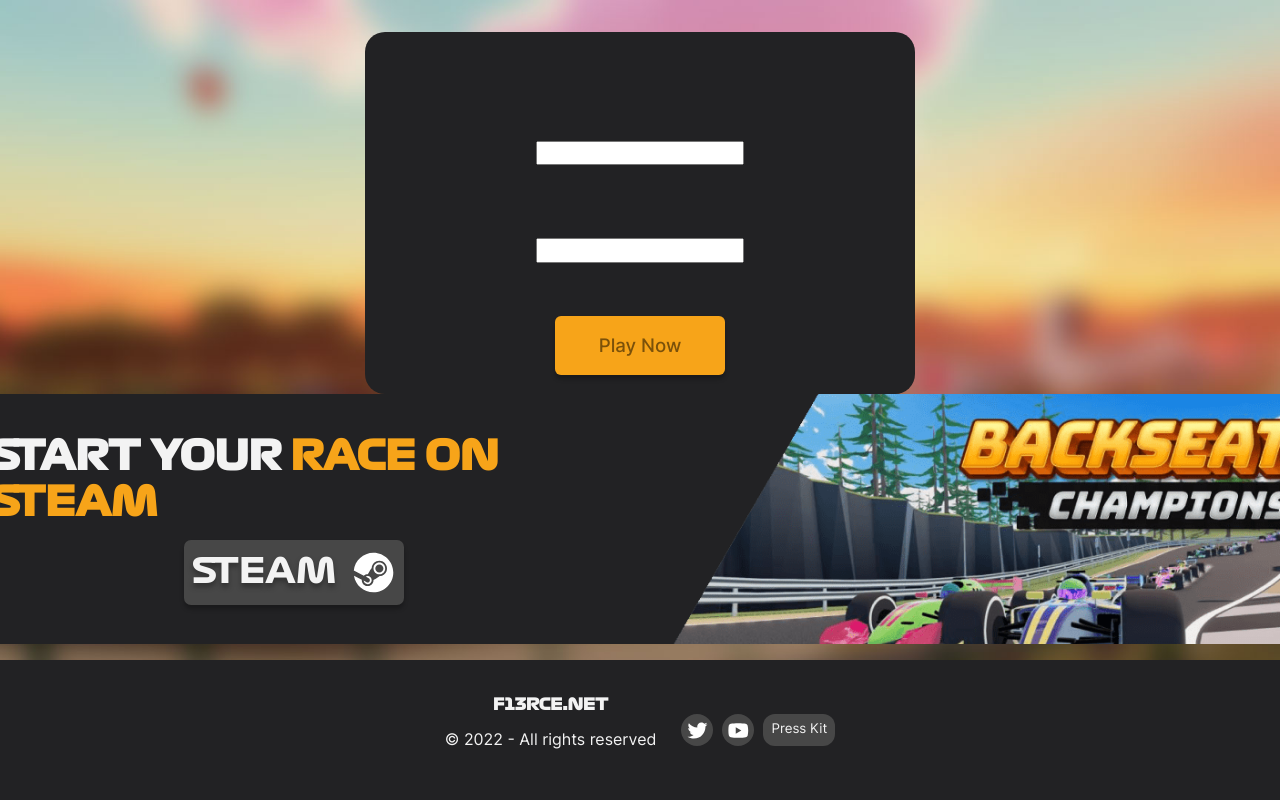
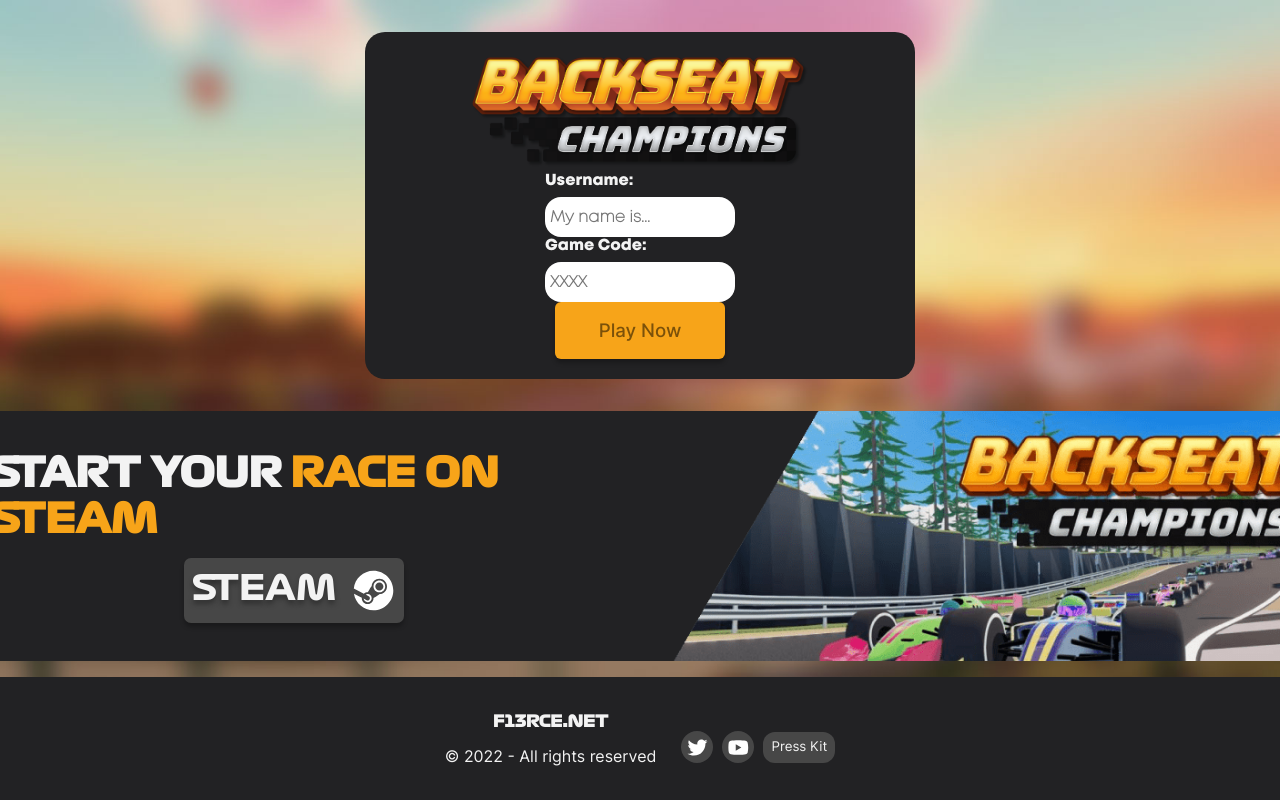
Before and after one commit to Pokang/backseat-remoteplay, an Angular app: page / in a window 1280 px wide. Built offline with nearby package versions, Linux system fonts and the light colour scheme.

Commit message:
router works

```diff
--- a/src/app/app-routing.module.ts
+++ b/src/app/app-routing.module.ts
@@ -1,7 +1,15 @@
 import { NgModule } from '@angular/core';
 import { RouterModule, Routes } from '@angular/router';
+import { AuthComponent } from './auth/auth.component';
+import { RemoteComponent } from './remote/remote.component';
 
-const routes: Routes = [];
+const routes: Routes = [
+  { path: 'auth-component', component: AuthComponent},
+  { path: 'remote-component', component: RemoteComponent},
+
+  { path: '**', component: AuthComponent }
+
+];
 
 @NgModule({
   imports: [RouterModule.forRoot(routes)],
--- a/src/app/app.component.html
+++ b/src/app/app.component.html
@@ -1 +1,2 @@
-<app-auth></app-auth>
+<router-outlet>
+</router-outlet>
--- a/src/app/auth/auth.component.html
+++ b/src/app/auth/auth.component.html
@@ -1,9 +1,15 @@
 <div id="authcontainer">
     <div id="authbox">
         <div class="backseatlogo"></div>
-        <input type="text" id="username" name="username" required minlength="3" maxlength="10">
-        <input type="text" id="username" name="username" required minlength="4" maxlength="4">
-        <app-playbutton></app-playbutton>
+        <div class="inputfield">
+            <h2>Username:</h2>
+            <input type="text" id="username" name="username" required minlength="3" maxlength="16" placeholder="My name is..." pattern="[a-zA-Z0-9]">
+        </div>
+        <div class="inputfield">
+            <h2>Game Code:</h2>
+            <input type="text" id="gamecode" name="gamecode" required minlength="4" maxlength="4" placeholder="XXXX" pattern="[A-Z]">
+        </div>
+        <a id="playbutton" routerLink="/remote-component" routerLinkActive="active">Play Now</a>
     </div>
     <app-steambanner></app-steambanner>
     <app-footer></app-footer>
--- a/src/app/auth/auth.component.scss
+++ b/src/app/auth/auth.component.scss
@@ -19,13 +19,70 @@
         justify-content: space-around;
         align-items: center;
         margin-top: 4vh;
+        margin-bottom: 4vh;
+        padding: 20px 0 20px 0;
         width: 550px;
-        height: 430px;
+        height: 470px;
         background: $darkbg;
         border-radius: 20px;
+
+        .backseatlogo{
+            width: 360px;
+            height: 120px;
+            background: url(../../assets/BackseatChampionsLogo.svg);
+            background-size: contain;
+            background-position: center;
+            background-repeat: no-repeat;
+        }
+        .inputfield{
+            display: flex;
+            flex-direction: column;
+            justify-content: space-between;
+            height: 65px;
+
+            h2{
+                color: $lightbg;
+                font-family: Mont;
+                font-size: 12pt;
+            }
+            input{
+                width: 190px;
+                height: 40px;
+                border-radius: 12pt;
+                box-sizing: border-box;
+                border: none;
+                outline: none;
+                padding: 5px;
+
+                font-family: montLight;
+                font-size: 12pt;
+                font-weight: 600;
+            }
+        }
+        #playbutton{
+            font-family: interMedium;
+            font-size: 14pt;
+            color: $playtextbrown;
+            background-color: $playyellow;
+            padding: 18px 44px 18px 44px;
+            border: none;
+            border-radius: 6px;
+            cursor: pointer;
+            user-select: none;
+            box-shadow: $lightshadow;
+            text-decoration: none;
+            box-sizing: border-box;
+
+            &:hover{
+                filter:brightness(120%);
+                transition: ease-in 150ms;
+            }
+        }
     }
 
     app-footer{
         width:100%;
     }
 }
+
+@import '../../variables.scss';
--- a/src/app/auth/auth.component.ts
+++ b/src/app/auth/auth.component.ts
@@ -1,4 +1,5 @@
 import { Component, OnInit } from '@angular/core';
+import { Router } from '@angular/router';
 
 @Component({
   selector: 'app-auth',
@@ -7,7 +8,7 @@
 })
 export class AuthComponent implements OnInit {
 
-  constructor() { }
+  constructor(private router: Router) { }
 
   ngOnInit(): void {
   }
--- a/src/app/playbutton/playbutton.component.html
+++ b/src/app/playbutton/playbutton.component.html
@@ -1 +1 @@
-<a target="_blank" href='https://store.steampowered.com/app/2174510/Backseat_Champions/' id="playbutton">Play Now</a>
+<a id="playbutton">Play Now</a>
--- a/src/app/playbutton/playbutton.component.scss
+++ b/src/app/playbutton/playbutton.component.scss
@@ -12,6 +12,7 @@
     user-select: none;
     box-shadow: $lightshadow;
     text-decoration: none;
+    box-sizing: border-box;
 
     &:hover{
         filter:brightness(120%);
--- a/src/index.html
+++ b/src/index.html
@@ -1,6 +1,7 @@
 <!doctype html>
 <html lang="en">
 <head>
+  <base href="/">
   <meta charset="utf-8">
   <title>Backseat Champions Remote Play</title>
   <base href="/">
```
